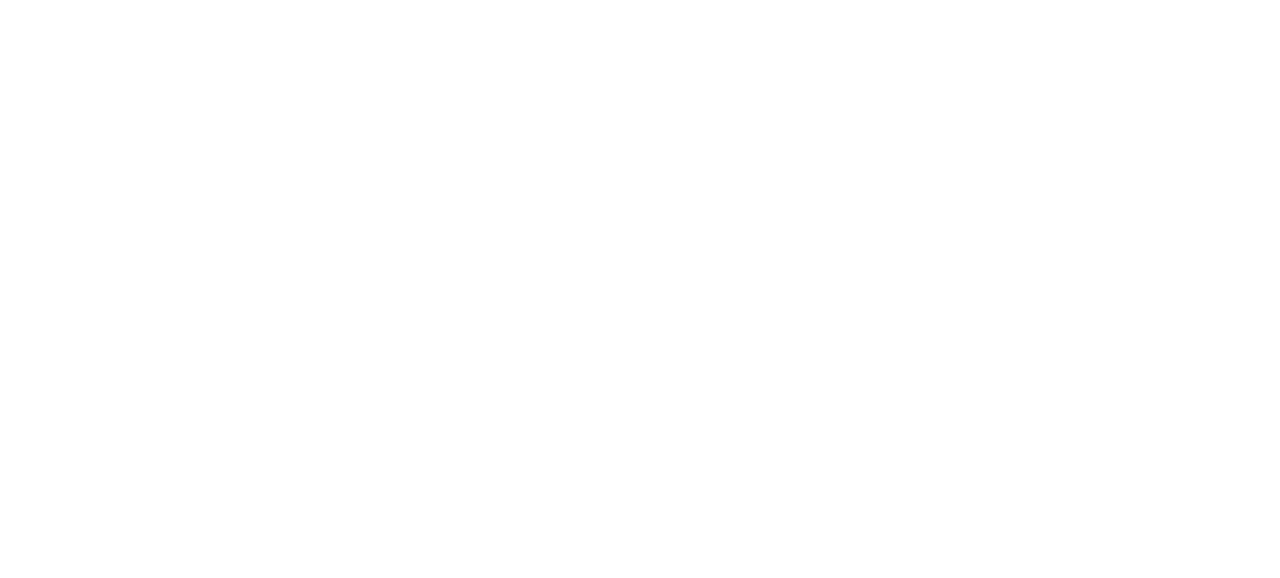
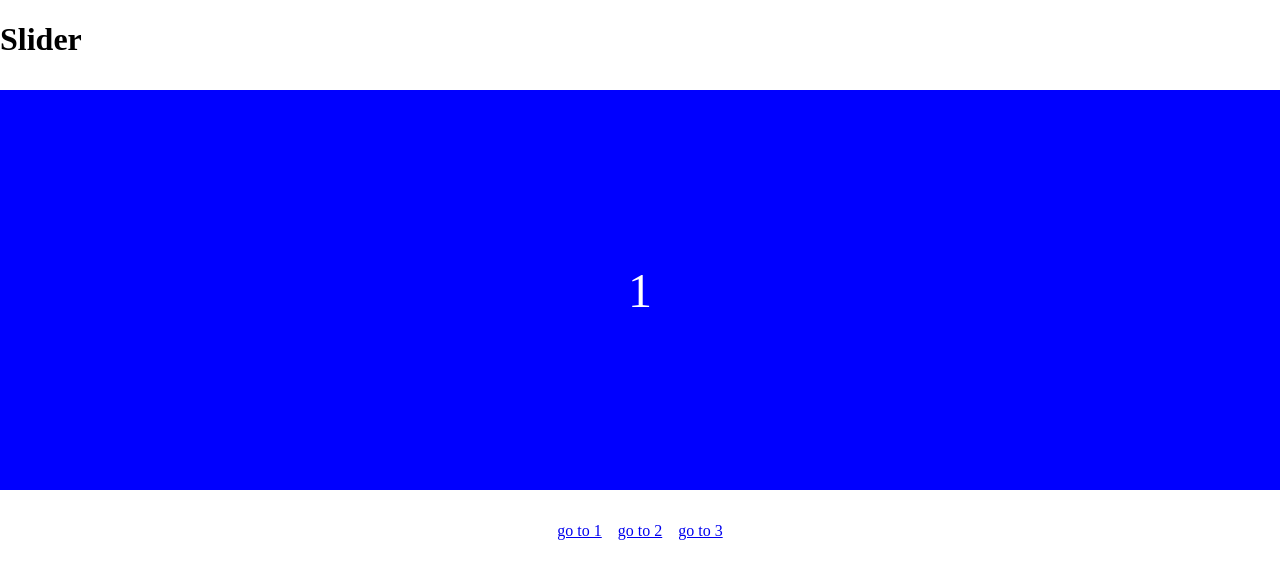
Before and after one commit to nsevindi87/Poco-NizamiSevindi, a plain HTML site: page Week03/index.html in a window 1280 px wide. Drawn offline with Linux system fonts and the light colour scheme.

Commit message:
week3-slider

```diff
--- a/Week03/index.html
+++ b/Week03/index.html
@@ -2,9 +2,25 @@
 <html lang="en">
   <head>
     <meta charset="UTF-8" />
-    <meta http-equiv="X-UA-Compatible" content="IE=edge" />
     <meta name="viewport" content="width=device-width, initial-scale=1.0" />
-    <title>Slide Example</title>
+    <title>Slider exercise</title>
+    <link rel="stylesheet" href="style.css" />
   </head>
-  <body></body>
+  <body>
+    <h1>Slider</h1>
+    <main>
+      <ul>
+        <li id="slide1">1</li>
+        <li id="slide2">2</li>
+        <li id="slide3">3</li>
+      </ul>
+    </main>
+    <nav>
+      <ul>
+        <li><a href="#slide1">go to 1</a></li>
+        <li><a href="#slide2">go to 2</a></li>
+        <li><a href="#slide3">go to 3</a></li>
+      </ul>
+    </nav>
+  </body>
 </html>
--- a/Week03/style.css
+++ b/Week03/style.css
@@ -0,0 +1,61 @@
+html {
+    box-sizing: border-box;
+}
+
+*, *::before,*::after {
+    box-sizing: inherit;
+}
+
+body {
+    margin: 0;
+    padding: 0;
+}
+
+ul {
+    display: flex;
+    list-style: none;
+    justify-content: center;
+    gap: 1rem;
+    padding: 0;
+}
+
+main{
+
+    margin: 2rem auto;
+}
+
+main ul {
+    justify-content: flex-start;
+    gap: 0;
+    overflow-x: hidden;
+}
+
+
+main li {
+    background: red;
+    color: white;
+    display: grid;
+    flex-shrink: 0;
+    font-size: 3rem;
+    height: 50vh;
+    place-items: center;
+    width: 100%;
+    transition: all 1s ease-in-out;
+    opacity: 0;
+}
+
+main li:first-of-type {
+    background: blue;
+}
+
+#slide1{
+    opacity: 1;
+}
+
+main li:last-of-type {
+    background: green;
+}
+
+main li:target {
+    opacity: 1;
+}
```
